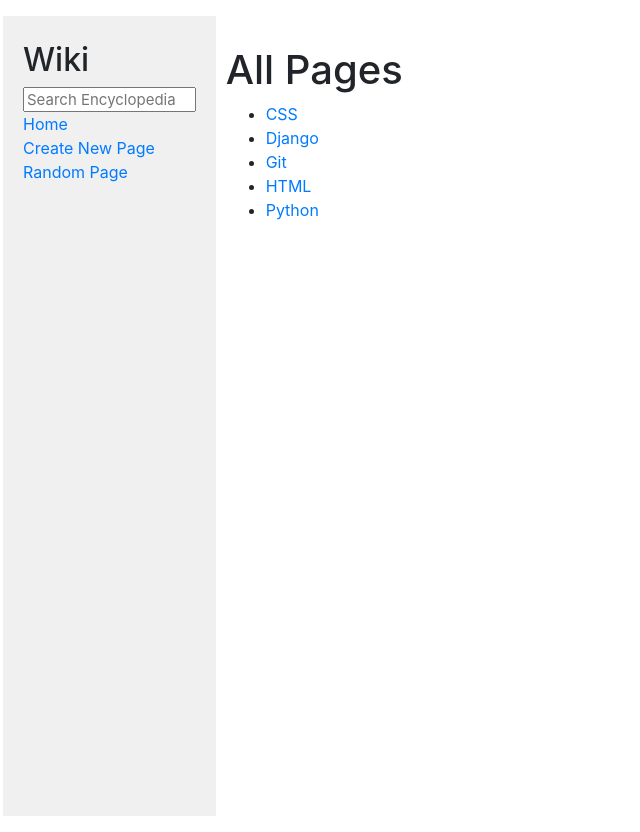
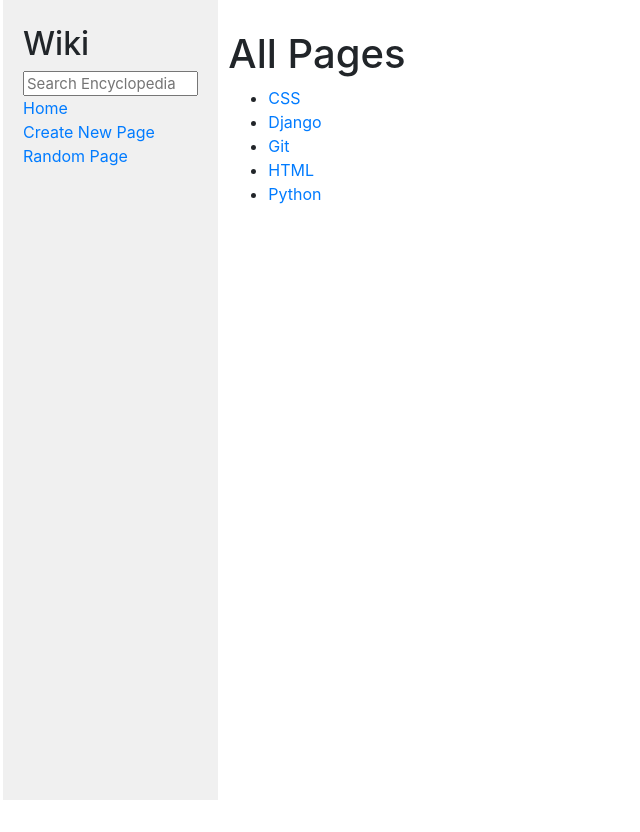
Before and after one commit to AmmarCode/wiki-CS50-project1, a Django app: page / in a window 1280 px wide. Shown: the whole page, without its empty margins (0-640 px from the left). After the commit the page ends 800 px from the top, so only its background shows below. Run offline with Django 3.2, Linux system fonts and the light colour scheme; some libraries are stand-ins or nearby versions.

Commit message:
Adjust padding

```diff
--- a/encyclopedia/static/encyclopedia/styles.css
+++ b/encyclopedia/static/encyclopedia/styles.css
@@ -1,6 +1,6 @@
 body {
     margin-left: 2px;
-    padding: 1em;
+    padding-left: 1em;
     background-color: white;
 }
 
```
